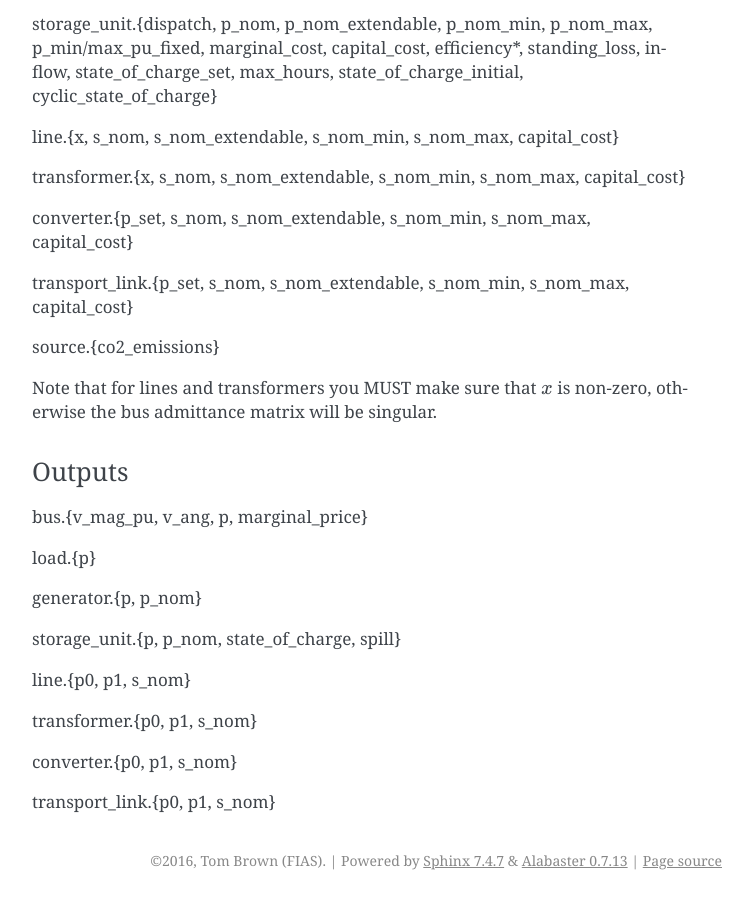
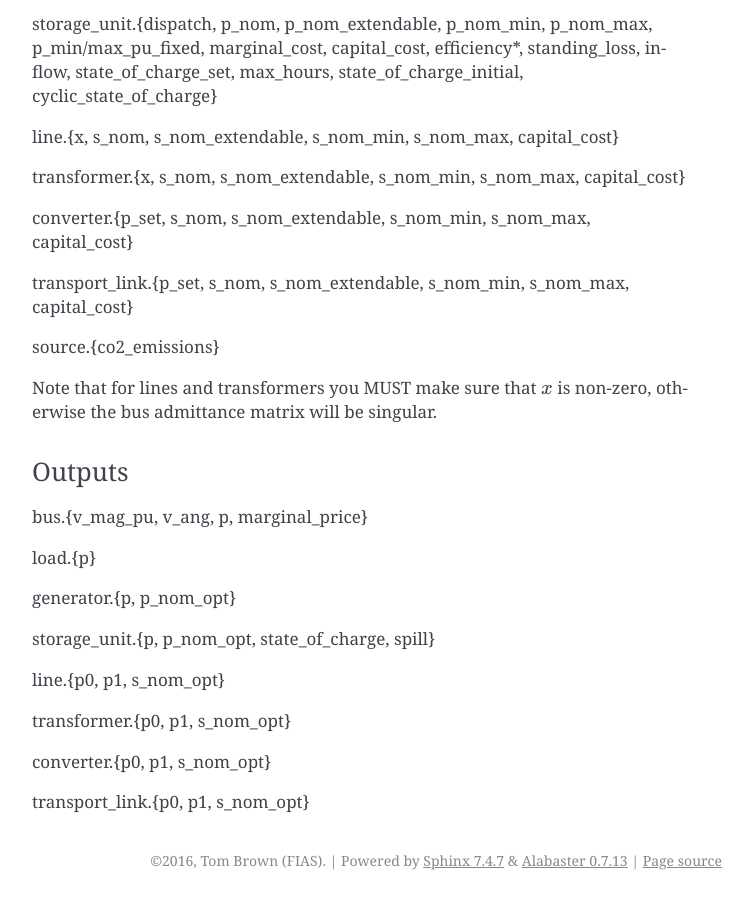
Before and after one commit to PyPSA/PyPSA, a Sphinx documentation site: the page built from doc/optimal_power_flow.rst, in a window 1280 px wide and 900 px high, scrolled down 5819 px. Shown: the whole window, without its empty margins (388-1141 px from the left). Built offline with Sphinx 7.4.7, drawn with Linux system fonts in a browser that asks for light colours; formulas are drawn with MathJax 3.

Commit message:
Fix _opt in documentation

```diff
--- a/doc/optimal_power_flow.rst
+++ b/doc/optimal_power_flow.rst
@@ -335,14 +335,14 @@ bus.{v_mag_pu, v_ang, p, marginal_price}
 
 load.{p}
 
-generator.{p, p_nom}
+generator.{p, p_nom_opt}
 
-storage_unit.{p, p_nom, state_of_charge, spill}
+storage_unit.{p, p_nom_opt, state_of_charge, spill}
 
-line.{p0, p1, s_nom}
+line.{p0, p1, s_nom_opt}
 
-transformer.{p0, p1, s_nom}
+transformer.{p0, p1, s_nom_opt}
 
-converter.{p0, p1, s_nom}
+converter.{p0, p1, s_nom_opt}
 
-transport_link.{p0, p1, s_nom}
+transport_link.{p0, p1, s_nom_opt}
```
